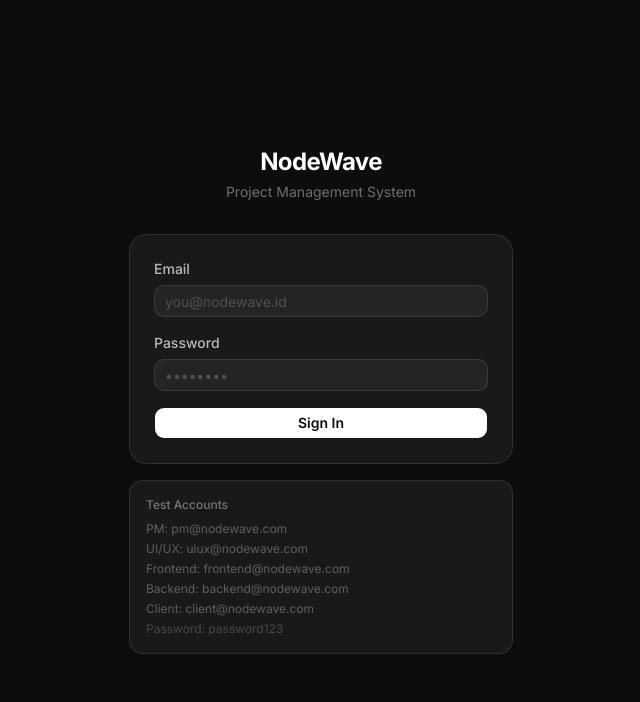
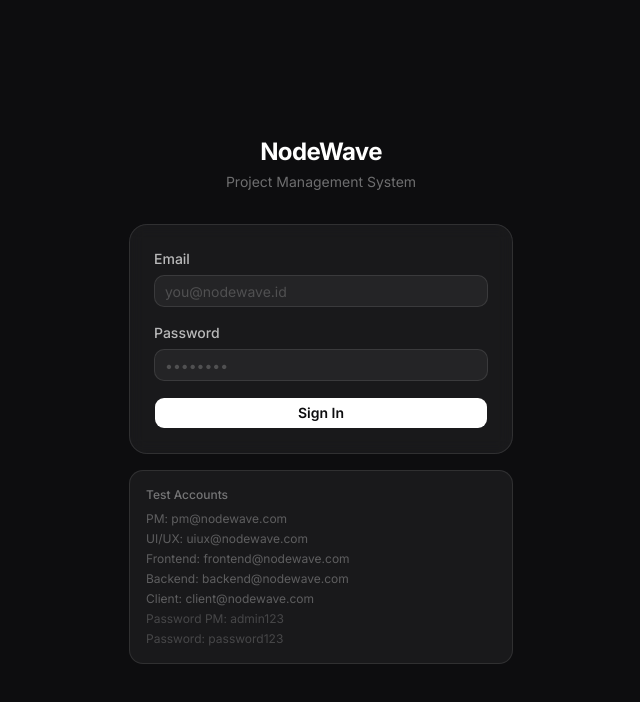
Before and after one commit to MenaraWas/Nw_frontend, a Next.js app: page /login in a window 1280 px wide. Shown: the top 702 px of the page, without its empty margins (319-959 px from the left). Built offline with nearby package versions, Linux system fonts and the light colour scheme; no server answers.

Commit message:
add PM password

```diff
--- a/src/app/login/page.tsx
+++ b/src/app/login/page.tsx
@@ -96,6 +96,7 @@ export default function LoginPage() {
             <p>Frontend: frontend@nodewave.com</p>
             <p>Backend: backend@nodewave.com</p>
             <p>Client: client@nodewave.com</p>
+            <p className="text-white/20 mt-1">Password PM: admin123</p>
             <p className="text-white/20 mt-1">Password: password123</p>
           </div>
         </div>
```
